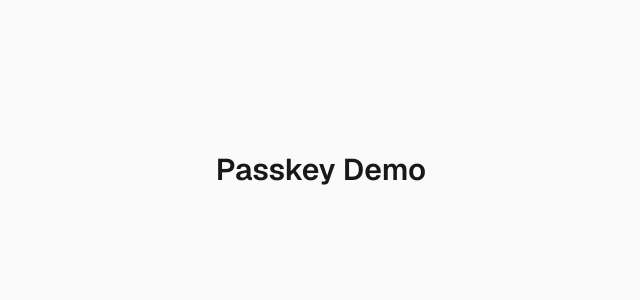
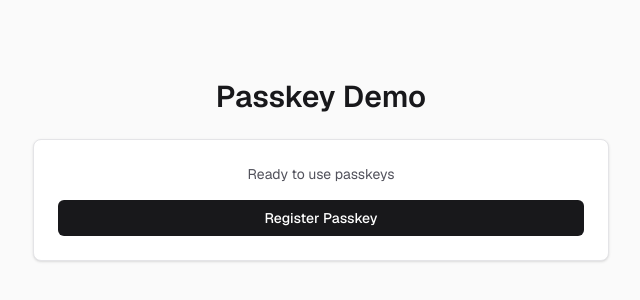
Before and after one commit to rie03p/passkey-nextjs, a Next.js app: page / in a window 1280 px wide. Shown: the part 230-530 px from the top of the page, without its empty margins (319-959 px from the left). Built offline with nearby package versions, Linux system fonts and the light colour scheme.

Commit message:
feat: passkeyの登録ができる

```diff
--- a/package.json
+++ b/package.json
@@ -33,7 +33,8 @@
       "capitalized-comments": "off",
       "import-x/extensions": "off",
       "n/file-extension-in-import": "off",
-      "new-cap": "off"
+      "new-cap": "off",
+      "@typescript-eslint/naming-convention": "off"
     },
     "ignores": [
       "node_modules",
--- /dev/null
+++ b/src/app/api/registration/options/route.ts
@@ -0,0 +1,42 @@
+// WebAuthn登録用のオプションを生成する
+
+import {generateRegistrationOptions} from '@simplewebauthn/server';
+import {NextResponse} from 'next/server';
+import {demoUser, rpId, rpName} from '@/env';
+
+export async function POST() {
+	try {
+		// デモだから固定ユーザー
+		const user = demoUser;
+
+		// https://simplewebauthn.dev/docs/packages/server#1-generate-registration-options
+		const options = await generateRegistrationOptions({
+			rpName,
+			rpID: rpId,
+			userName: user.username,
+			userDisplayName: user.displayName,
+			timeout: 60_000,
+			attestationType: 'none',
+			// 既存の認証を除外するために使用
+			excludeCredentials: [],
+			// 認証器の選択基準
+			authenticatorSelection: {
+				// default
+				residentKey: 'preferred',
+				userVerification: 'preferred',
+			},
+		});
+
+		// ユーザー向けにこれらのオプションを記録しておく
+		// データベースやセッションストレージを使用すべき
+		user.currentChallenge = options.challenge;
+
+		return NextResponse.json(options);
+	} catch (error) {
+		console.error('Registration options generation failed:', error);
+		return NextResponse.json(
+			{error: 'Failed to generate registration options'},
+			{status: 500},
+		);
+	}
+}
--- /dev/null
+++ b/src/app/api/registration/verify/route.ts
@@ -0,0 +1,48 @@
+// ブラウザから navigator.credentials.create() の結果を受け取り、
+// サーバー側で検証してPasskeyを保存する
+
+import {type NextRequest, NextResponse} from 'next/server';
+import {
+	verifyRegistrationResponse,
+	type RegistrationResponseJSON,
+} from '@simplewebauthn/server';
+import {demoUser, origin, rpId} from '@/env';
+
+export async function POST(request: NextRequest) {
+	try {
+		const user = demoUser;
+		const {currentChallenge} = user;
+		if (!currentChallenge) {
+			return NextResponse.json(
+				{error: 'No challenge found for user'},
+				{status: 400},
+			);
+		}
+
+		const body = (await request.json()) as RegistrationResponseJSON;
+
+		const verification = await verifyRegistrationResponse({
+			response: body,
+			expectedChallenge: currentChallenge,
+			expectedOrigin: origin,
+			expectedRPID: rpId,
+			// https://simplewebauthn.dev/docs/advanced/passkeys#verifyregistrationresponse
+			// https://passkeys.dev/docs/use-cases/bootstrapping/#a-note-about-user-verification
+			requireUserVerification: false,
+		});
+
+		const {verified} = verification;
+
+		return NextResponse.json({
+			verified,
+			user,
+		});
+	} catch (error) {
+		const errorMessage = error instanceof Error ? error.message : 'Unknown error';
+		console.error('Registration verification failed:', errorMessage);
+		return NextResponse.json(
+			{error: `Registration verification failed: ${errorMessage}`},
+			{status: 400},
+		);
+	}
+}
--- a/src/app/page.tsx
+++ b/src/app/page.tsx
@@ -1,8 +1,11 @@
+import PasskeyDemo from '@/components/passkey-demo';
+
 export default function Home() {
 	return (
 		<main className='flex min-h-screen items-center justify-center bg-zinc-50 p-6 font-sans dark:bg-black'>
 			<div className='w-full max-w-xl space-y-6 text-center'>
 				<h1 className='text-3xl font-semibold text-zinc-900 dark:text-white'>Passkey Demo</h1>
+				<PasskeyDemo />
 			</div>
 		</main>
 	);
--- /dev/null
+++ b/src/components/passkey-demo.tsx
@@ -0,0 +1,81 @@
+'use client';
+
+import {useCallback, useState} from 'react';
+import {
+	startRegistration,
+	type PublicKeyCredentialCreationOptionsJSON,
+	type RegistrationResponseJSON,
+} from '@simplewebauthn/browser';
+import {type registrationVerifyResponse} from '@/types';
+
+type Status = 'idle' | 'registering' | 'authenticating';
+
+export default function PasskeyDemo() {
+	// UI状態管理
+	const [status, setStatus] = useState<Status>('idle');
+	const [message, setMessage] = useState<string>('Ready to use passkeys');
+
+	// Passkeyの登録処理
+	const register = useCallback(async () => {
+		setStatus('registering');
+		setMessage('Generating registration options...');
+
+		try {
+			const optionsResponse = await fetch('/api/registration/options', {
+				method: 'POST',
+				headers: {'Content-Type': 'application/json'},
+			});
+			if (!optionsResponse.ok) {
+				throw new Error('Failed to fetch registration options');
+			}
+
+			setMessage('Waiting for authenticator...');
+
+			const options = (await optionsResponse.json()) as PublicKeyCredentialCreationOptionsJSON;
+			const attestationResponse = await startRegistration({optionsJSON: options});
+			const verificationResponse = await fetch('/api/registration/verify', {
+				method: 'POST',
+				headers: {'Content-Type': 'application/json'},
+				body: JSON.stringify(attestationResponse satisfies RegistrationResponseJSON),
+			});
+			if (!verificationResponse.ok) {
+				throw new Error('Failed to verify registration response');
+			}
+
+			const verification = (await verificationResponse.json()) as registrationVerifyResponse;
+
+			if (verification.verified) {
+				const username = verification.user?.username ?? 'demo user';
+				setMessage(`Authenticated as ${username}`);
+			} else {
+				setMessage('Authentication failed, please try again');
+			}
+		} catch (error) {
+			setMessage(error instanceof Error ? error.message : 'Registration failed unexpectedly');
+		} finally {
+			setStatus('idle');
+		}
+	}, []);
+
+	const busy = status !== 'idle';
+
+	return (
+		<div className='flex w-full flex-col gap-6'>
+			{/* Passkeyの操作ボタン */}
+			<div className='flex flex-col items-center gap-4 rounded-lg border border-zinc-200 bg-white p-6 shadow-sm dark:border-zinc-800 dark:bg-zinc-900'>
+				<p className='text-sm text-zinc-600 dark:text-zinc-300'>{message}</p>
+				<div className='flex w-full flex-col gap-3 sm:flex-row'>
+					{/* Passkey登録ボタン */}
+					<button
+						type='button'
+						onClick={register}
+						disabled={busy}
+						className='flex-1 rounded-md bg-zinc-900 px-4 py-2 text-sm font-medium text-white transition hover:bg-zinc-700 disabled:cursor-not-allowed disabled:bg-zinc-400'
+					>
+						{status === 'registering' ? 'Registering…' : 'Register Passkey'}
+					</button>
+				</div>
+			</div>
+		</div>
+	);
+}
--- /dev/null
+++ b/src/env.ts
@@ -0,0 +1,12 @@
+import {type User} from './types.js';
+
+export const rpId = 'localhost';
+export const rpName = 'Passkey Demo';
+export const origin = 'http://localhost:3000';
+export const demoUser: User = {
+	id: 'demo-user-id',
+	username: 'demo-user@example.com',
+	displayName: 'Demo User',
+	credentials: [],
+	currentChallenge: undefined,
+};
--- /dev/null
+++ b/src/types.ts
@@ -0,0 +1,14 @@
+import type {WebAuthnCredential} from '@simplewebauthn/server';
+
+export type User = {
+	id: string;
+	username: string;
+	displayName: string;
+	currentChallenge?: string;
+	credentials: WebAuthnCredential[];
+};
+
+export type registrationVerifyResponse = {
+	verified: boolean;
+	user: User;
+};
```
